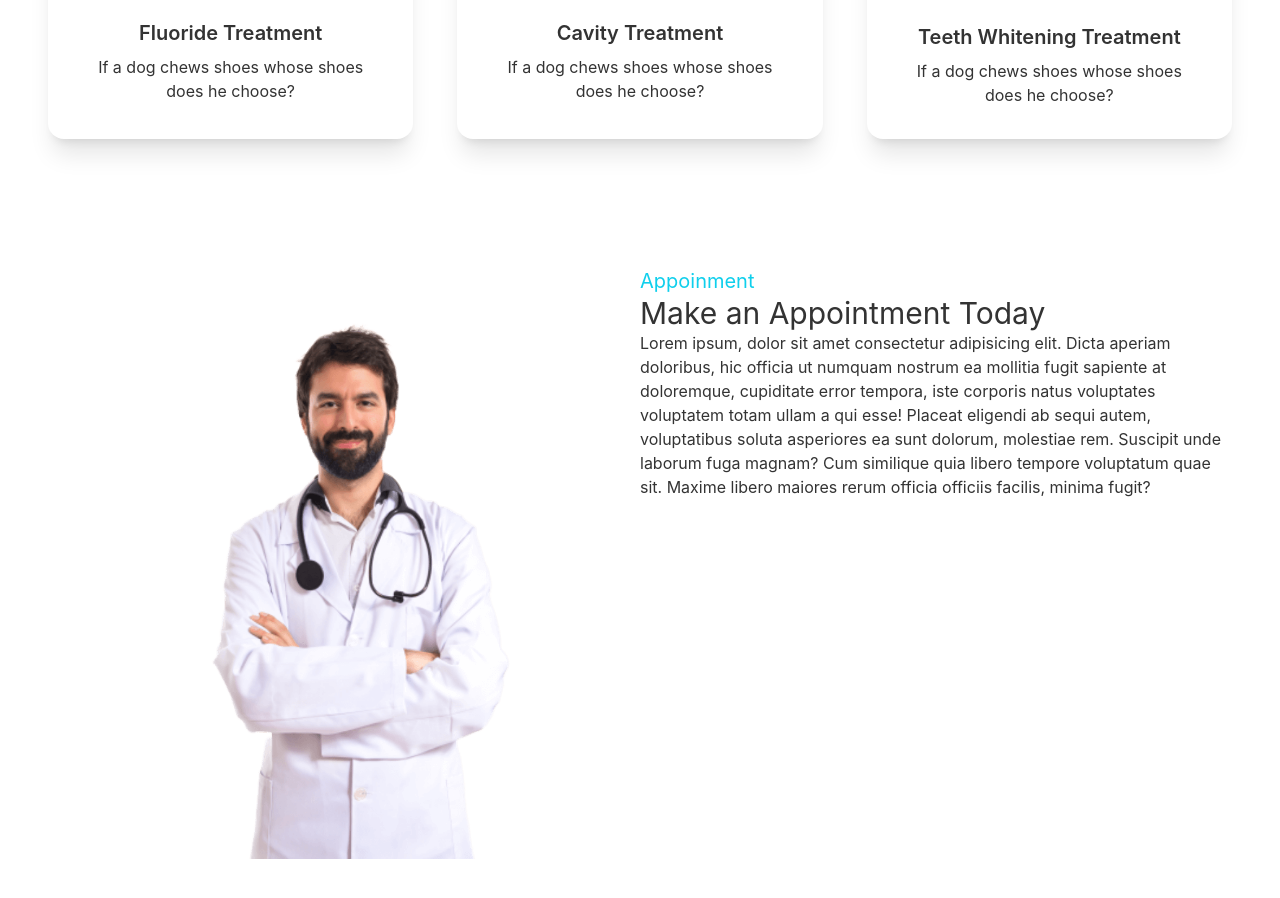
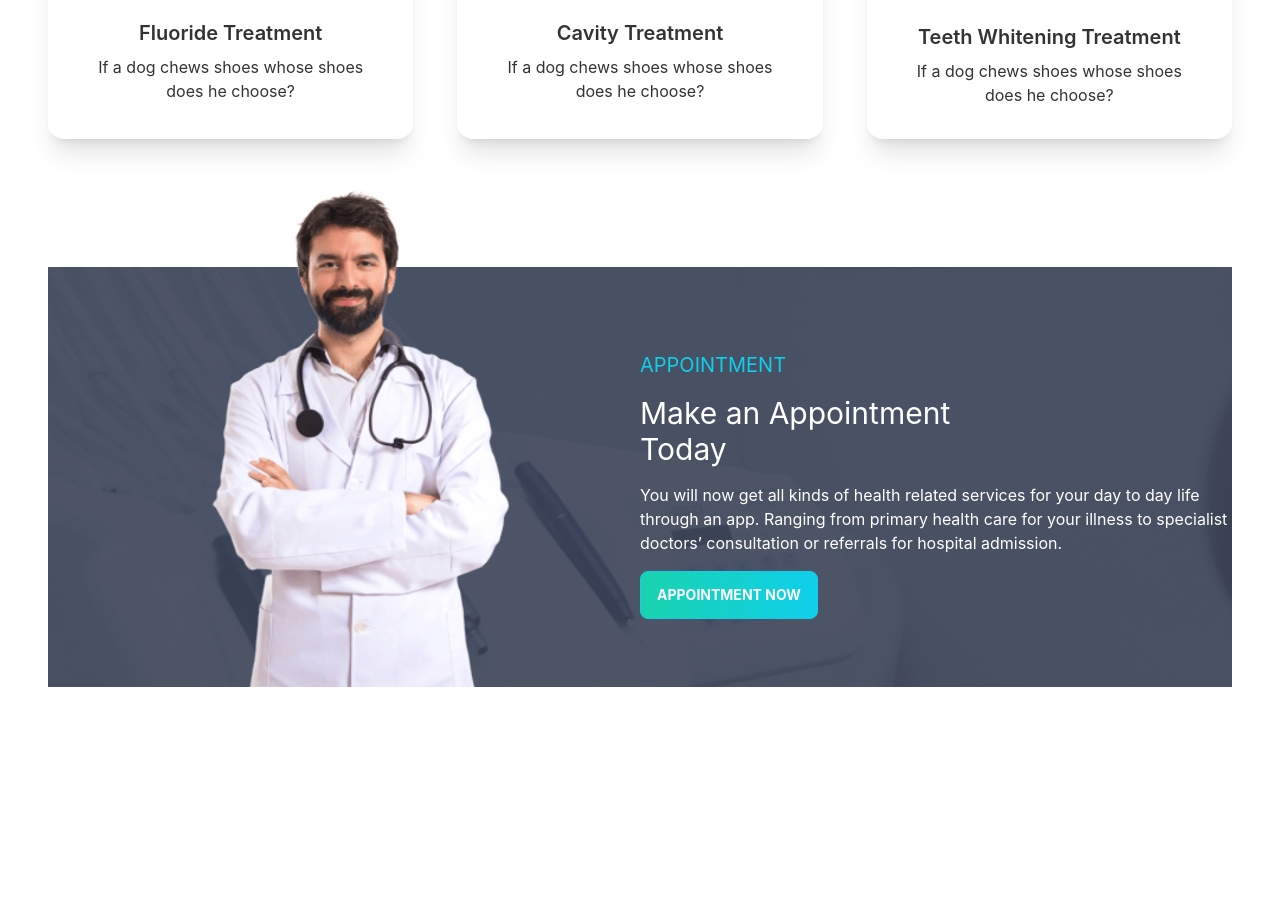
Before and after one commit to arnobtarafder/medico-healer, a React (Create React App) app: page / in a window 1280 px wide. Shown: the part 1400-2298 px from the top of the page. After the commit the page ends 2135 px from the top, so only its background shows below. Built offline with nearby package versions, Linux system fonts and the light colour scheme.

Commit message:
style: appoinment banner at home

```diff
--- /dev/null
+++ b/src/Components/AppointmentBanner/AppointmentBanner.css
@@ -0,0 +1,22 @@
+.appointment-banner {
+	background-repeat: no-repeat;
+	background-size: cover;
+	position: relative;
+	height: 420px;
+	background-position: center center;
+}
+
+.appointment-banner img {
+	height: 550px;
+	width: 120%;
+	display: block;
+	bottom: 20%;
+	transform: translateY(-130px);
+}
+
+
+@media (max-width: 777px) {
+	.appointment-banner {
+		height: auto;
+	}
+}
--- /dev/null
+++ b/src/Components/AppointmentBanner/AppointmentBanner.js
@@ -0,0 +1,30 @@
+import React from 'react';
+import doctor from "../../assets/images/doctor.png"
+import appointment from "../../assets/images/appointment.png"
+import PrimaryButton from '../../Pages/Shared/PrimaryButton';
+import "./AppointmentBanner.css";
+
+const AppointmentBanner = () => {
+    return (
+        <section style={{
+            background: `url(${appointment})`
+        }} className='flex justify-center items-center mt-16'>
+            <div className='flex-1 hidden md:block lg:block appointment-banner'>
+                <img className="image-full" src={doctor} alt="physicist" />
+            </div>
+
+            <div className='flex-1 px-7 lg:px-0 py-12 text-white'>
+                <h3 className="text-xl text-primary py-4 uppercase text-bold">Appointment</h3>
+
+                <h3 className="text-3xl">
+                    Make an Appointment <br /> Today</h3>
+
+                <p className='py-4'>You will now get all kinds of health related services for your day to day life through an app. Ranging from primary health care for your illness to specialist doctors’ consultation or referrals for hospital admission.</p>
+
+                <PrimaryButton>Appointment Now</PrimaryButton>
+            </div>
+        </section>
+    );
+};
+
+export default AppointmentBanner;
--- a/src/Components/Banner/Banner.js
+++ b/src/Components/Banner/Banner.js
@@ -1,6 +1,7 @@
 import React from 'react';
 import chair from "../../assets/images/chair.png";
 import bg from "../../assets/images/bg.png"
+import PrimaryButton from '../../Pages/Shared/PrimaryButton';
 
 const Banner = () => {
   return (
@@ -12,7 +13,7 @@ const Banner = () => {
         <div>
           <h1 className="text-5xl font-bold">Your New Smile Starts Here</h1>
           <p className="py-6">							Book video call appointments with the country's most qualified specialist doctors, in their private chambers.</p>
-            <button className="btn btn-primary uppercase text-white font-bold bg-gradient-to-r from-secondary to-primary">Appoinment Now</button>
+          <PrimaryButton>Appointment Now</PrimaryButton>
         </div>
       </div>
     </div>
--- a/src/Components/MakeAppointmentBanner/MakeAppointmentBanner.js
+++ /dev/null
@@ -1,19 +0,0 @@
-import React from 'react';
-import doctor from "../../assets/images/doctor.png"
-
-const MakeAppointmentBanner = () => {
-    return (
-        <section className='flex'>
-            <div className='flex-1'>
-                <img src={doctor} alt="" />
-            </div>
-            <div className='flex-1'>
-                <h3 className="text-xl text-primary">Appoinment</h3>
-                <h3 className="text-3xl">Make an Appointment Today</h3>
-                <p>Lorem ipsum, dolor sit amet consectetur adipisicing elit. Dicta aperiam doloribus, hic officia ut numquam nostrum ea mollitia fugit sapiente at doloremque, cupiditate error tempora, iste corporis natus voluptates voluptatem totam ullam a qui esse! Placeat eligendi ab sequi autem, voluptatibus soluta asperiores ea sunt dolorum, molestiae rem. Suscipit unde laborum fuga magnam? Cum similique quia libero tempore voluptatum quae sit. Maxime libero maiores rerum officia officiis facilis, minima fugit?</p>
-            </div>
-        </section>
-    );
-};
-
-export default MakeAppointmentBanner;
--- a/src/Pages/Home/Home.js
+++ b/src/Pages/Home/Home.js
@@ -1,7 +1,7 @@
 import React from 'react';
+import AppointmentBanner from '../../Components/AppointmentBanner/AppointmentBanner';
 import Banner from '../../Components/Banner/Banner';
 import Information from '../../Components/Information/Information';
-import MakeAppointmentBanner from '../../Components/MakeAppointmentBanner/MakeAppointmentBanner';
 import Services from '../../Components/Services/Services';
 
 const Home = () => {
@@ -10,7 +10,7 @@ const Home = () => {
             <Banner />
             <Information />
             <Services />
-            <MakeAppointmentBanner />
+            <AppointmentBanner />
         </div>
     );
 };
--- /dev/null
+++ b/src/Pages/Shared/PrimaryButton.js
@@ -0,0 +1,11 @@
+import React from 'react';
+
+const PrimaryButton = ({children}) => {
+    return (
+        <div>
+            <button className="btn btn-primary uppercase text-white font-bold bg-gradient-to-r from-secondary to-primary">{children}</button>
+        </div>
+    );
+};
+
+export default PrimaryButton;
```
Lines whose indentation alone changed are shown as unchanged.
